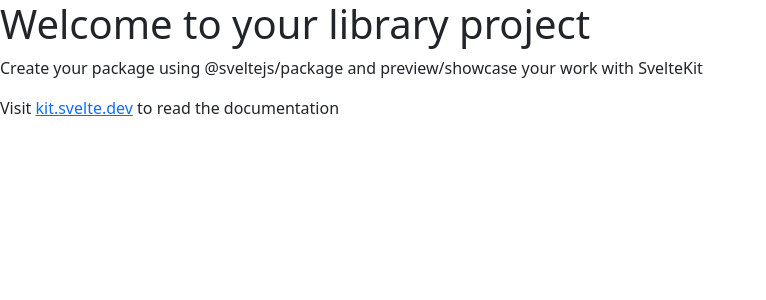
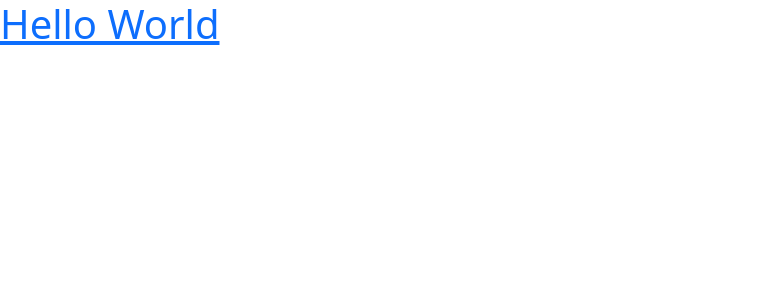
Before and after one commit to paramanandapradhan/moldex.js, a SvelteKit app: page / in a window 1280 px wide. Shown: the top 300 px of the page, without its empty margins (0-766 px from the left). Built offline with nearby package versions, Linux system fonts and the light colour scheme.

Commit message:
Heading Component added

```diff
--- /dev/null
+++ b/src/lib/core/heading.svelte
@@ -0,0 +1,14 @@
+<script lang="ts">
+	type PropType = {
+		type?: 'h1' | 'h2' | 'h3' | 'h4' | 'h5' | 'h6';
+		children?: any;
+		style?: string;
+		clazz?: string;
+	};
+
+	let { type = 'h1', children, style, clazz }: PropType = $props();
+</script>
+
+<svelte:element this={type} {style} class={clazz}>
+	{@render children()}
+</svelte:element>
--- a/src/lib/index.ts
+++ b/src/lib/index.ts
@@ -1 +1,7 @@
 // Reexport your entry components here
+
+import Heading from "./core/heading.svelte"
+
+export {
+    Heading,
+}
--- /dev/null
+++ b/src/lib/page/examples/heading-example.svelte
@@ -0,0 +1,7 @@
+<script lang="ts">
+	import {Heading} from '$lib';
+</script>
+
+<div>
+	<Heading type="h1" clazz="text-primary" style="text-decoration:underline;">Hello World</Heading>
+</div>
--- /dev/null
+++ b/src/routes/+layout.svelte
@@ -0,0 +1,5 @@
+<script lang="ts">
+	let { children } = $props();
+</script>
+
+{@render children()}
--- /dev/null
+++ b/src/routes/+layout.ts
@@ -0,0 +1 @@
+export const ssr = false;
--- a/src/routes/+page.svelte
+++ b/src/routes/+page.svelte
@@ -1,3 +1,9 @@
-<h1>Welcome to your library project</h1>
-<p>Create your package using @sveltejs/package and preview/showcase your work with SvelteKit</p>
-<p>Visit <a href="https://kit.svelte.dev">kit.svelte.dev</a> to read the documentation</p>
+<script lang="ts">
+
+    import HeadingExample from '$lib/page/examples/heading-example.svelte'
+
+</script>
+
+<div>
+ <HeadingExample></HeadingExample>
+</div>
```
Also changed, not shown: 1 other file (tests, documents, lock files or other folders).
